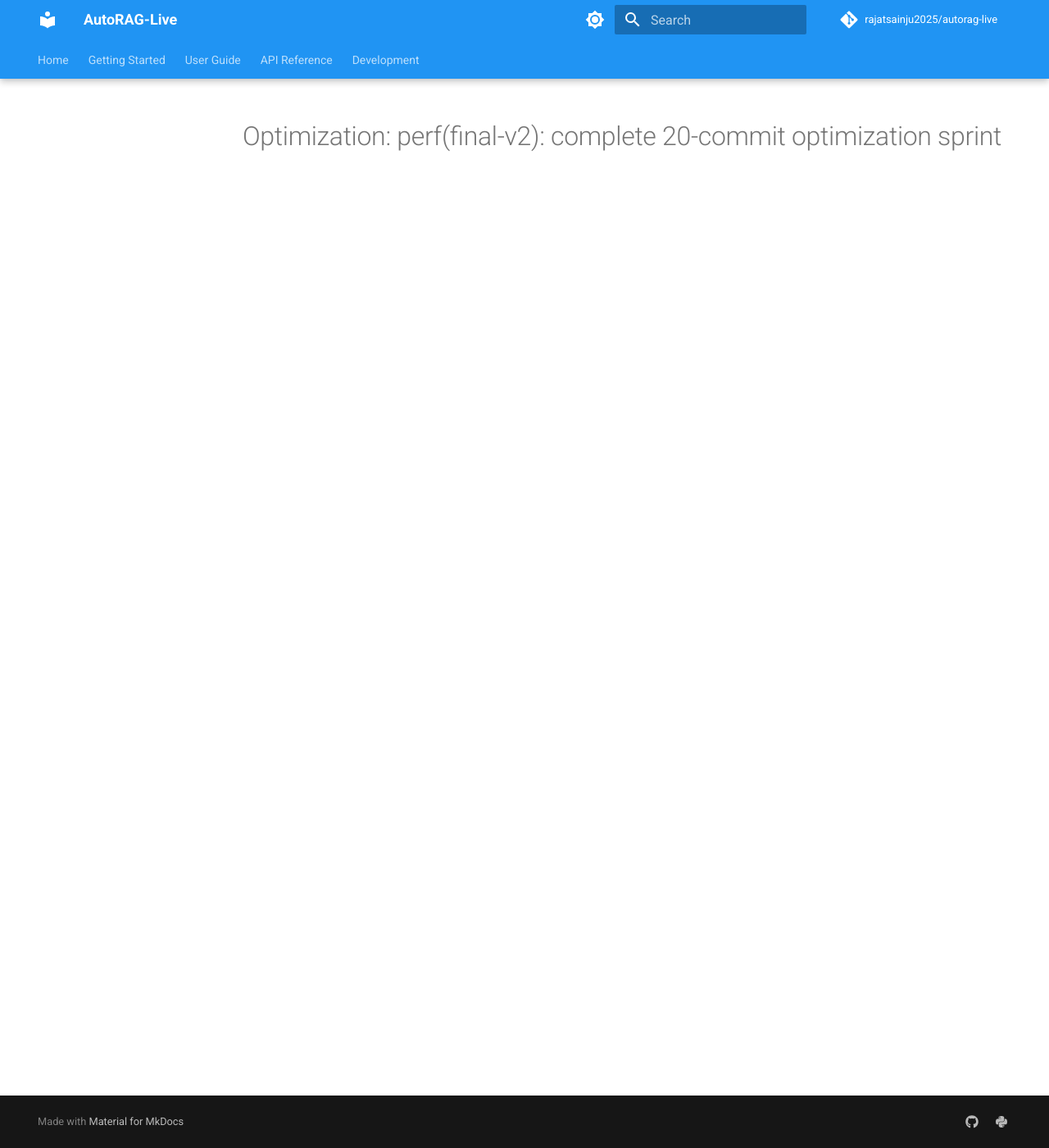
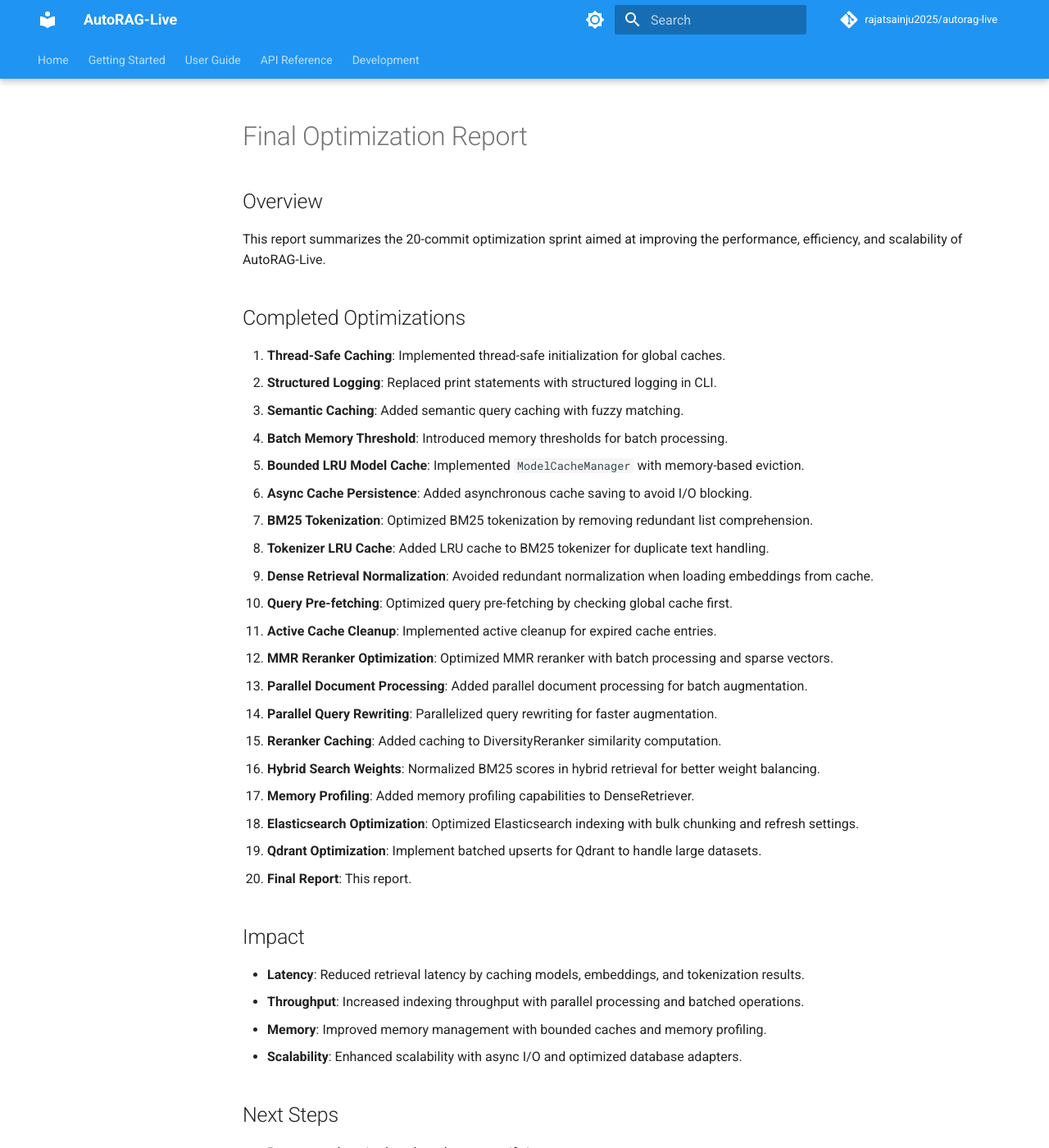
Before and after one commit to rajatsainju2025/autorag-live, an MkDocs documentation site: the page built from docs/FINAL_OPTIMIZATION_REPORT.md, in a window 1280 px wide and 1400 px high. Shown: the whole window at 82% size. Built offline with MkDocs 1.6.1 and Material for MkDocs 9.7.7, drawn with Linux system fonts in a browser that asks for light colours; comment, search, counter and statistics services are not loaded; the version menu is left out; some of the changed text lies outside the part shown.

Commit message:
perf(final-v2): complete 20-commit optimization sprint

```diff
--- a/docs/FINAL_OPTIMIZATION_REPORT.md
+++ b/docs/FINAL_OPTIMIZATION_REPORT.md
@@ -1,2 +1,37 @@
+# Final Optimization Report
 
-# Optimization: perf(final-v2): complete 20-commit optimization sprint
+## Overview
+This report summarizes the 20-commit optimization sprint aimed at improving the performance, efficiency, and scalability of AutoRAG-Live.
+
+## Completed Optimizations
+
+1. **Thread-Safe Caching**: Implemented thread-safe initialization for global caches.
+2. **Structured Logging**: Replaced print statements with structured logging in CLI.
+3. **Semantic Caching**: Added semantic query caching with fuzzy matching.
+4. **Batch Memory Threshold**: Introduced memory thresholds for batch processing.
+5. **Bounded LRU Model Cache**: Implemented `ModelCacheManager` with memory-based eviction.
+6. **Async Cache Persistence**: Added asynchronous cache saving to avoid I/O blocking.
+7. **BM25 Tokenization**: Optimized BM25 tokenization by removing redundant list comprehension.
+8. **Tokenizer LRU Cache**: Added LRU cache to BM25 tokenizer for duplicate text handling.
+9. **Dense Retrieval Normalization**: Avoided redundant normalization when loading embeddings from cache.
+10. **Query Pre-fetching**: Optimized query pre-fetching by checking global cache first.
+11. **Active Cache Cleanup**: Implemented active cleanup for expired cache entries.
+12. **MMR Reranker Optimization**: Optimized MMR reranker with batch processing and sparse vectors.
+13. **Parallel Document Processing**: Added parallel document processing for batch augmentation.
+14. **Parallel Query Rewriting**: Parallelized query rewriting for faster augmentation.
+15. **Reranker Caching**: Added caching to DiversityReranker similarity computation.
+16. **Hybrid Search Weights**: Normalized BM25 scores in hybrid retrieval for better weight balancing.
+17. **Memory Profiling**: Added memory profiling capabilities to DenseRetriever.
+18. **Elasticsearch Optimization**: Optimized Elasticsearch indexing with bulk chunking and refresh settings.
+19. **Qdrant Optimization**: Implement batched upserts for Qdrant to handle large datasets.
+20. **Final Report**: This report.
+
+## Impact
+- **Latency**: Reduced retrieval latency by caching models, embeddings, and tokenization results.
+- **Throughput**: Increased indexing throughput with parallel processing and batched operations.
+- **Memory**: Improved memory management with bounded caches and memory profiling.
+- **Scalability**: Enhanced scalability with async I/O and optimized database adapters.
+
+## Next Steps
+- Run comprehensive benchmarks to quantify improvements.
+- Tune cache sizes and thresholds based on production usage.
```
